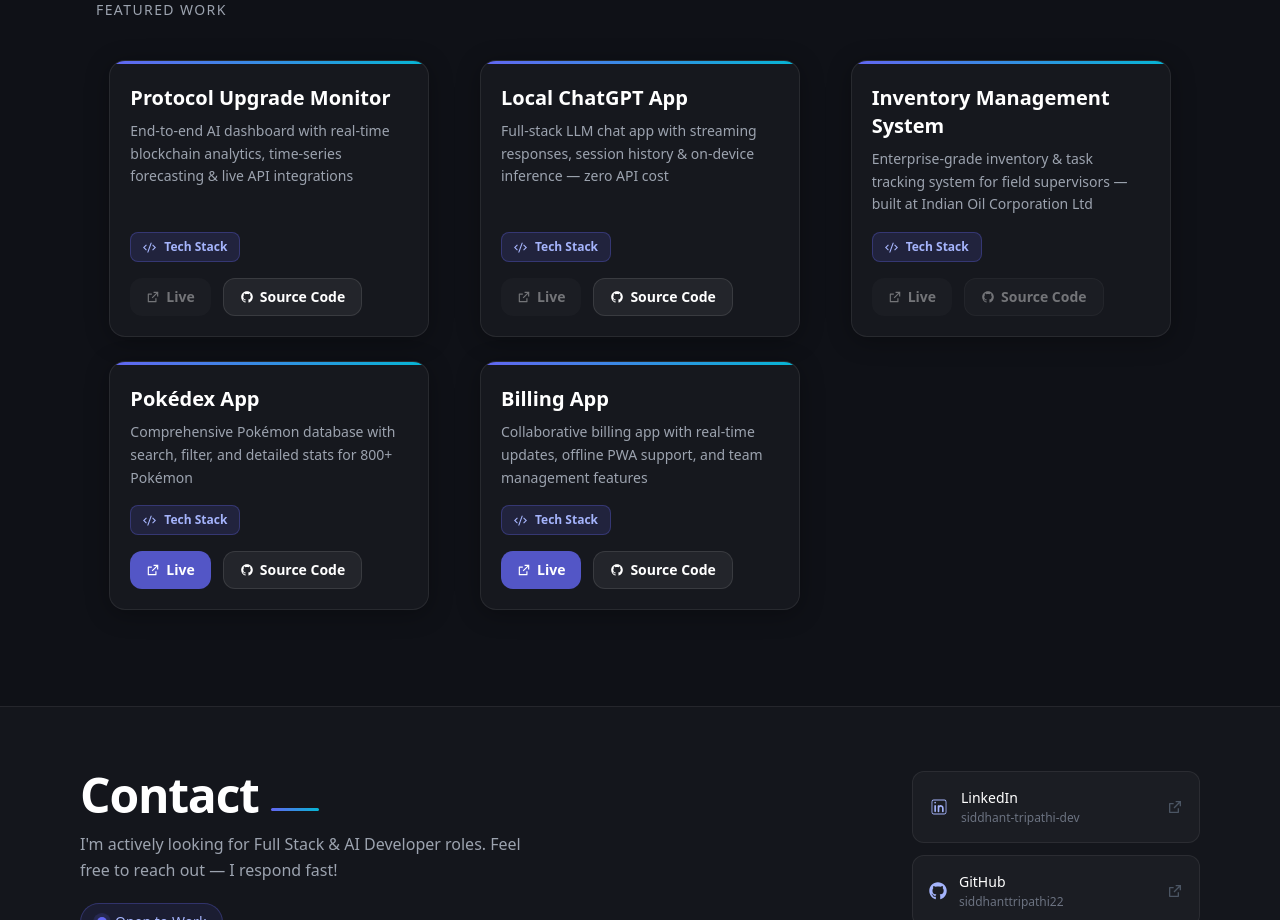
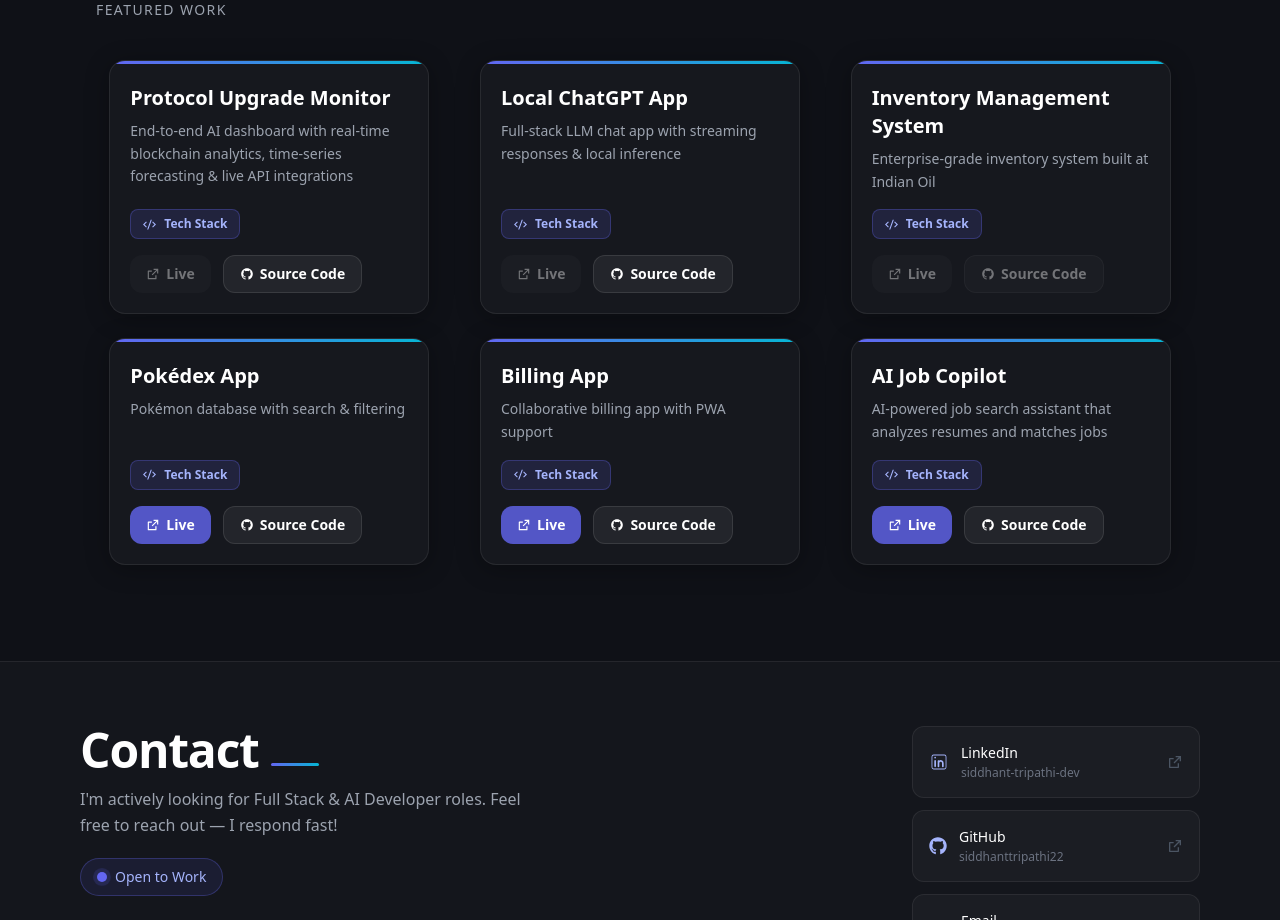
Before and after one commit to siddhanttripathi22/portfolio, a React (Vite) app: page / in a window 1280 px wide. Shown: the part 2747-3667 px from the top of the page. Built offline with nearby package versions, Linux system fonts and the light colour scheme; the HTML template or start-up script is replaced by a standard one.

Commit message:
Refactor project details in Projects component
Updated project descriptions and tech stacks for clarity and conciseness.

```diff
--- a/src/components/Projects/Projects.jsx
+++ b/src/components/Projects/Projects.jsx
@@ -5,7 +5,9 @@ const Projects = () => {
   return (
     <div id="Projects" className="p-10 md:p-24 text-white">
       <div className="flex items-end gap-4 mb-2">
-        <h1 className="text-3xl md:text-5xl text-white font-bold tracking-tight">Projects</h1>
+        <h1 className="text-3xl md:text-5xl text-white font-bold tracking-tight">
+          Projects
+        </h1>
         <div
           style={{
             height: "3px",
@@ -15,75 +17,100 @@ const Projects = () => {
           className="w-16 mb-3"
         />
       </div>
+
       <p className="text-gray-400 text-sm mb-10 uppercase tracking-widest font-medium">
         Featured Work
       </p>
 
       <div className="grid grid-cols-1 md:grid-cols-2 lg:grid-cols-3 gap-6 justify-items-center max-w-7xl mx-auto">
 
-        {/* ✅ Project 1 — AI Dashboard (Resume) */}
+        {/* Project 1 */}
         <ProjectCard
           title="Protocol Upgrade Monitor"
           main="End-to-end AI dashboard with real-time blockchain analytics, time-series forecasting & live API integrations"
           demoUrl="#"
           githubUrl="https://github.com/siddhanttripathi22/protocol-upgrade-monitor"
           techStack={[
-            "Python", "Streamlit", "FastAPI", "Prophet",
-            "Etherscan API", "CoinGecko API", "Twitter v2 API", "Snapshot.org API"
+            "Python",
+            "Streamlit",
+            "FastAPI",
+            "Prophet",
+            "Etherscan API",
+            "CoinGecko API",
+            "Twitter API",
+            "Snapshot API"
           ]}
-          techDescription="Full-stack AI analytics dashboard integrating 4 live APIs (Etherscan, CoinGecko, Twitter v2, Snapshot.org). Applied Facebook Prophet for 7-day predictive liquidity alerts. Modular architecture with caching reduced cold-start data load by ~60%."
+          techDescription="Full-stack AI analytics dashboard integrating multiple APIs with predictive forecasting."
         />
 
-        {/* ✅ Project 2 — Local ChatGPT (Resume) */}
+        {/* Project 2 */}
         <ProjectCard
           title="Local ChatGPT App"
-          main="Full-stack LLM chat app with streaming responses, session history & on-device inference — zero API cost"
+          main="Full-stack LLM chat app with streaming responses & local inference"
           demoUrl="#"
           githubUrl="https://github.com/siddhanttripathi22/ChatGPT-style-Chat-App-"
           techStack={[
-            "React.js", "Node.js", "Ollama", "PostgreSQL",
-            "LLM Integration", "Streaming API", "REST APIs"
+            "React.js",
+            "Node.js",
+            "Ollama",
+            "PostgreSQL",
+            "LLM Integration"
           ]}
-          techDescription="Full-stack AI chat application with React.js frontend, Node.js API layer, Ollama for on-device LLM inference, and PostgreSQL for persistent multi-session chat history. Streaming responses with session isolation — zero external API cost and zero data privacy exposure."
+          techDescription="Chat app with local LLM inference and persistent chat history."
         />
 
-        {/* ✅ Project 3 — Inventory (Resume, Indian Oil) */}
+        {/* Project 3 */}
         <ProjectCard
           title="Inventory Management System"
-          main="Enterprise-grade inventory & task tracking system for field supervisors — built at Indian Oil Corporation Ltd"
+          main="Enterprise-grade inventory system built at Indian Oil"
           demoUrl="#"
           githubUrl="#"
           techStack={[
-            "React.js", "Node.js", "Redux", "REST APIs",
-            "MySQL", "Geolocation API", "JWT Auth"
+            "React.js",
+            "Node.js",
+            "Redux",
+            "MySQL",
+            "JWT Auth"
           ]}
-          techDescription="Delivered full-stack inventory tracking modules used by 50+ field supervisors across depot locations. Multi-layer data validation achieving >99% form submission reliability in UAT. Includes real-time geolocation tracking and vendor validation via secure API integrations."
+          techDescription="Used by field supervisors for inventory tracking and validation."
         />
 
-        {/* ✅ Project 4 — Pokédex (Kept) */}
+        {/* Project 4 */}
         <ProjectCard
           title="Pokédex App"
-          main="Comprehensive Pokémon database with search, filter, and detailed stats for 800+ Pokémon"
+          main="Pokémon database with search & filtering"
           demoUrl="https://pokedex-web-gamma.vercel.app"
           githubUrl="https://github.com/siddhanttripathi22/pokedex_web"
-          techStack={[
-            "React.js", "JavaScript", "CSS3",
-            "PokéAPI", "Responsive Design", "Local Storage"
-          ]}
-          techDescription="A comprehensive React-based Pokédex pulling live data from the PokéAPI. Features include search, type-based filtering, and detailed stat pages for 800+ Pokémon — fully responsive across mobile and desktop."
+          techStack={["React.js", "PokéAPI", "CSS3"]}
+          techDescription="Interactive Pokédex with 800+ Pokémon data."
         />
 
-        {/* ✅ Project 5 — Billing App (Kept) */}
+        {/* Project 5 */}
         <ProjectCard
           title="Billing App"
-          main="Collaborative billing app with real-time updates, offline PWA support, and team management features"
+          main="Collaborative billing app with PWA support"
           demoUrl="https://billing-app-ebon.vercel.app/"
           githubUrl="https://github.com/siddhanttripathi22/Billing-App"
+          techStack={["React.js", "Redux", "PWA", "Tailwind"]}
+          techDescription="Offline-enabled billing system with real-time collaboration."
+        />
+
+        {/* ✅ Project 6 — AI Job Copilot */}
+        <ProjectCard
+          title="AI Job Copilot"
+          main="AI-powered job search assistant that analyzes resumes and matches jobs"
+          demoUrl="https://ai-job-copilot.vercel.app"
+          githubUrl="https://github.com/siddhanttripathi22/AI-Job-Copilot"
           techStack={[
-            "React.js", "Tailwind CSS", "Redux",
-            "PWA", "Local Storage", "Responsive Design"
+            "React.js",
+            "Node.js",
+            "OpenAI API",
+            "LangChain",
+            "Express.js",
+            "MongoDB",
+            "JWT Auth"
           ]}
-          techDescription="A modern billing application with real-time collaboration features and offline support via PWA. Includes invoice generation, team management, and an intuitive UI built with React and Redux."
+          techDescription="AI system that parses resumes, extracts skills using NLP, matches jobs, and generates cover letters + interview prep using LLMs."
         />
 
       </div>
```
